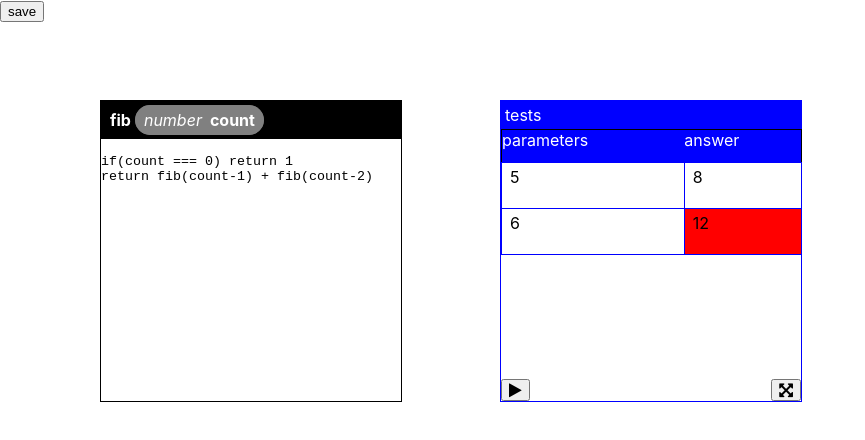
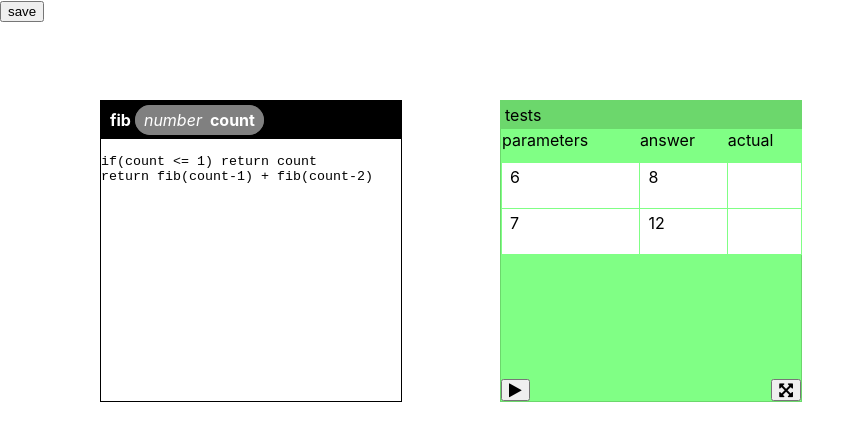
Before and after one commit to joshmarinacci/koding-experiment, a React (Create React App) app: page / in a window 1280 px wide. Shown: the top 440 px of the page, without its empty margins (0-865 px from the left). Built offline with nearby package versions, Linux system fonts and the light colour scheme.

Commit message:
initial import

```diff
--- a/src/App.css
+++ b/src/App.css
@@ -1,3 +1,8 @@
+body {
+  --test-color: #80ff85;
+  --test-color-border: #6cd76c;
+
+}
 .canvas {
   border: 0px solid red;
   width: 100%;
@@ -51,7 +56,8 @@
 
 
 .tests {
-  border: 1px solid blue;
+  border: 1px solid var(--test-color-border);
+  background-color: var(--test-color);
   left: 500px;
   top: 100px;
   display: flex;
@@ -69,15 +75,14 @@
 
 
 .tests .title {
-  background-color: blue;
-  color: white;
+  background-color: var(--test-color-border);
+  color: black;
   padding: 0.25em;
 }
 
 .tests-grid {
   flex: 1;
-  border: 1px solid black;
-  /*padding: 0.5em;*/
+  border: 1px solid var(--test-color);
   display: table;
   width: 100%;
   border-collapse: collapse;
@@ -88,18 +93,19 @@
 
 .tests-grid .test-headers header {
   display: table-cell;
-  background-color: blue;
-  color: white;
-
+  background-color: var(--test-color);
+  color: black;
 }
 
 .tests-grid .test span {
-  border: 1px solid blue;
+  border: 1px solid var(--test-color);
+  background-color: white;
   padding: 0.25em 0.5em;
   display: table-cell;
 }
 
 
-.tests-grid .answer.incorrect {
+.tests-grid .test .incorrect {
   background-color: red;
+  color: white;
 }
--- a/src/App.js
+++ b/src/App.js
@@ -1,4 +1,4 @@
-import React from 'react';
+import React, {Component} from 'react';
 import './App.css'
 import 'font-awesome/css/font-awesome.css'
 /*
@@ -26,7 +26,7 @@ const project = [
             }
         ],
         body: `
-        if(count === 0) return 1
+        if(count <= 1) return count
         return fib(count-1) + fib(count-2)
         `
     },
@@ -36,14 +36,16 @@ const project = [
         target:fibId,
         tests: [
             {
-                params:[5],
+                params:[6],
                 answer:[8],
+                actual:[],
                 correct:true,
             },
             {
-                params:[6],
+                params:[7],
                 answer:[12],
-                correct:false,
+                actual:[],
+                correct:true,
             }
         ]
     }
@@ -55,12 +57,55 @@ project.forEach(item => {
     }
 })
 
+
+class ProcessorSystem {
+
+    constructor() {
+        this.listeners = {
+            changed:[]
+        }
+    }
+
+    process(fun) {
+        const realfun = project[0]
+        const parms = realfun.params.map(p => p.name)
+        const body = `
+        function ${realfun.name} (${parms}) {
+            ${realfun.body}
+        }
+        return ${realfun.name}
+        `;
+        console.log(body)
+        const ffun = new Function(...parms,body)()
+
+        const unit = project[1]
+
+        unit.tests.forEach(test => {
+            console.log("running test",test,test.params)
+            const res = ffun.call(null,test.params)
+            console.log("result",res)
+            test.actual[0] = res
+            test.correct = test.answer[0] === test.actual[0]
+        })
+        this.fireChanged()
+    }
+
+    fireChanged() {
+        this.listeners['changed'].forEach(cb => cb(project))
+    }
+    addEventListener(type,cb) {
+        this.listeners['changed'].push(cb)
+    }
+}
+
+const Processor = new ProcessorSystem()
+
 const CanvasView = (props) => {
     return <div className={"canvas"}>{props.children}</div>
 }
 const FunView = (props) => {
     const params = props.fun.params.map(par => {
-        return <span className="param"><i>{par.type}</i><b>{par.name}</b></span>
+        return <span className="param" key={par.name}><i>{par.type}</i><b>{par.name}</b></span>
     })
     return <div className="function window">
         <div className="signature">
@@ -80,17 +125,19 @@ const TestsView = (props) => {
             <div className="test-headers">
                 <header>parameters</header>
                 <header>answer</header>
+                <header>actual</header>
             </div>
-            {props.fun.tests.map(test => {
-                return <div className="test">
+            {props.fun.tests.map((test,i) => {
+                return <div className="test" key={i}>
                     <span className="params">{test.params}</span>
-                    <span className={`answer ${test.correct?"correct":"incorrect"}`}>{test.answer}</span>
+                    <span className={`answer`}>{test.answer}</span>
+                    <span className={`actual ${test.correct?"correct":"incorrect"}`}>{test.actual}</span>
                 </div>
             })}
         </div>
         <div className="spacer"></div>
         <footer>
-            <button className="fa fa-play"></button>
+            <button className="fa fa-play" onClick={()=>Processor.process(props.fun)}></button>
             <div className="spacer"></div>
             <button className="fa fa-arrows-alt"></button>
         </footer>
@@ -103,14 +150,28 @@ const Menu = (props) => {
     </div>
 }
 
-function App() {
+class App extends Component {
+    constructor(props) {
+        super(props)
+        this.state = {
+            project:project
+        }
+        Processor.addEventListener('changed',(project)=>{
+            console.log("updating state")
+            this.setState({project:project})
+        })
+    }
+
+    render() {
+        const project = this.state.project
         return (
             <CanvasView project={project}>
                 <Menu/>
                 <FunView fun={project[0]}/>
                 <TestsView fun={project[1]}/>
             </CanvasView>
-  );
+        )
+    }
 }
 
 export default App;
```
Lines whose indentation alone changed are shown as unchanged.
